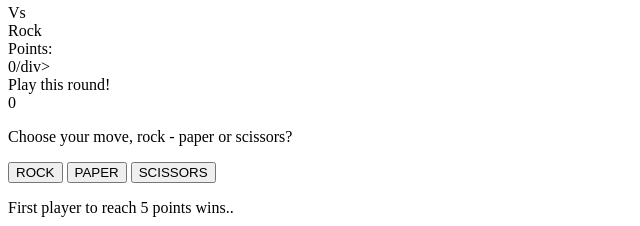
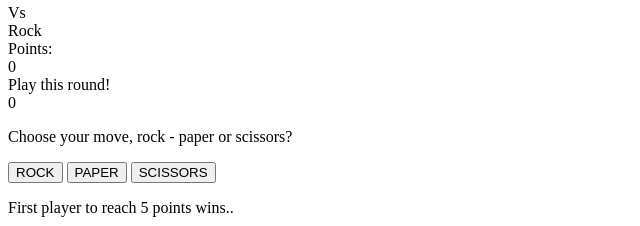
Before and after one commit to Lemnsa/Rock-Paper-Scissors, a plain HTML site: page index.html in a window 1280 px wide. Shown: the part 184-410 px from the top of the page, 0-640 px from the left. Drawn offline with Linux system fonts and the light colour scheme.

Commit message:
Remove div typo

```diff
--- a/index.html
+++ b/index.html
@@ -22,7 +22,7 @@
         </section>
         <section class="content">
             <div>Points:</div>
-            <div id="humanScore">0/div>
+            <div id="humanScore">0</div>
             <div id="roundResult">Play this round!</div>
             <div id="computerScore">0</div>
         </section>
```
